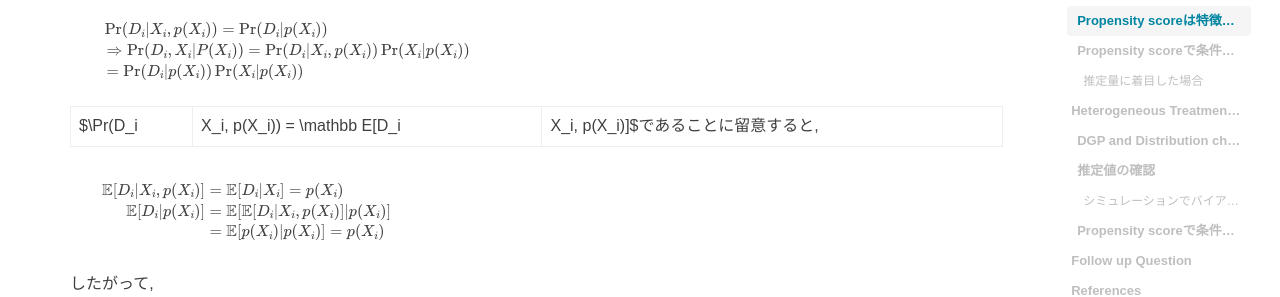
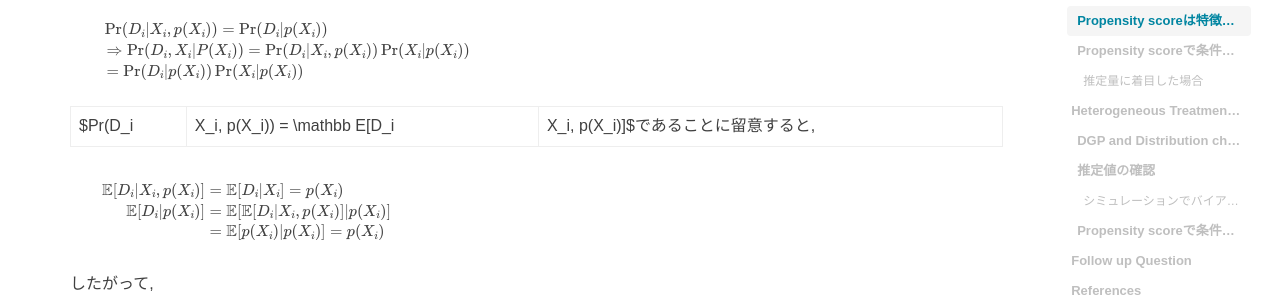
Before and after one commit to RyoNakagami/RyoNakagami.github.io, a Jekyll site: the page built from _posts/2023-07-06-propensity-score-conditional-independence.md, in a window 1280 px wide and 900 px high, scrolled down 3859 px. Shown: the part 143-440 px from the top of the window. Built offline with Jekyll 4.4.1, drawn with Linux system fonts in a browser that asks for light colours; comment, search, counter and statistics services are not loaded.

Commit message:
fix doctoc 20230705

```diff
--- a/_posts/2023-07-06-propensity-score-conditional-independence.md
+++ b/_posts/2023-07-06-propensity-score-conditional-independence.md
@@ -173,7 +173,7 @@ $$
 \end{align*}
 $$
 
-$\Pr(D_i|X_i, p(X_i)) = \mathbb E[D_i|X_i, p(X_i)]$であることに留意すると,
+$Pr(D_i|X_i, p(X_i)) = \mathbb E[D_i|X_i, p(X_i)]$であることに留意すると,
 
 $$
 \begin{align*}
```
